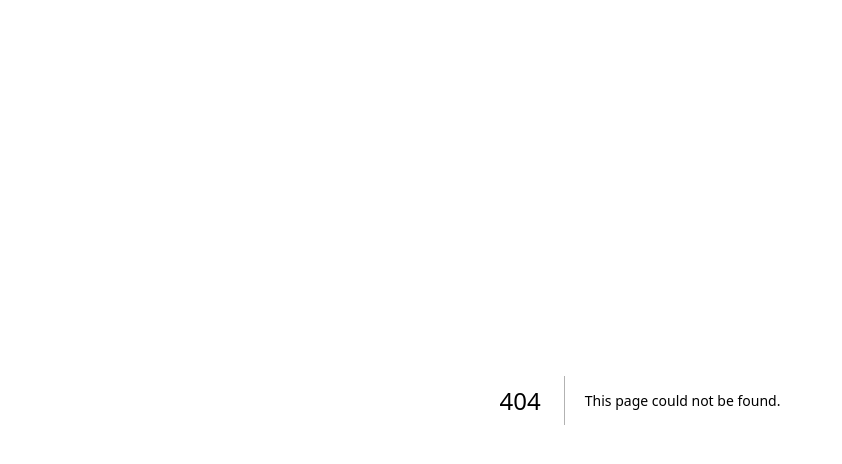
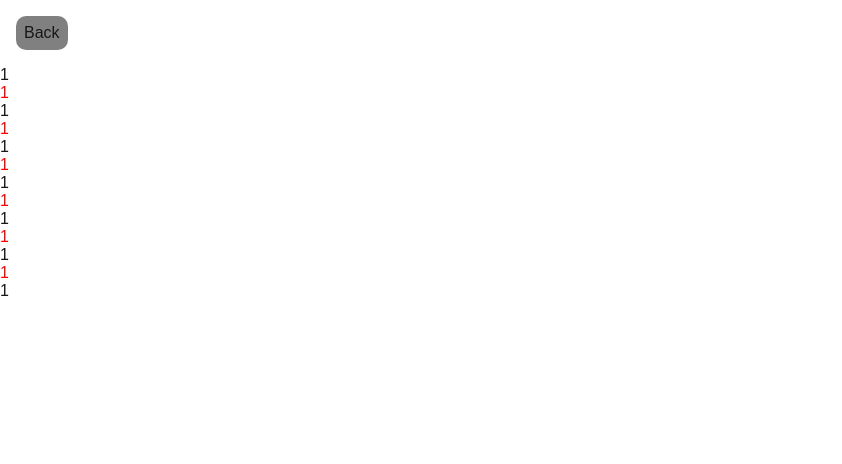
Before and after one commit to naimdanialjohar/aeon-bank-tech-assessment, a Next.js app: page /mcq-question-2 in a window 1280 px wide. Before the commit this address had no page. Shown: the top 464 px of the page, without its empty margins (0-842 px from the left). Built offline with nearby package versions, Linux system fonts and the light colour scheme.

Commit message:
answer for mcq 2

```diff
--- /dev/null
+++ b/src/app/mcq-question-2/page.tsx
@@ -0,0 +1,30 @@
+import LinkButton from '@/components/LinkButton';
+
+// answer is C
+// 2(0) + 2 = 2 <-- starts at 2
+// 2(1) + 2 = 4
+// 2(2) + 2 = 6
+export default () => (
+	<>
+		<LinkButton path="/mcq-answers">Back</LinkButton>
+		<style>{`
+			div p:nth-child(2n+2) {
+			color: red; }
+	`}</style>
+		<div>
+			<p>1</p>
+			<p>1</p>
+			<p>1</p>
+			<p>1</p>
+			<p>1</p>
+			<p>1</p>
+			<p>1</p>
+			<p>1</p>
+			<p>1</p>
+			<p>1</p>
+			<p>1</p>
+			<p>1</p>
+			<p>1</p>
+		</div>
+	</>
+);
```
